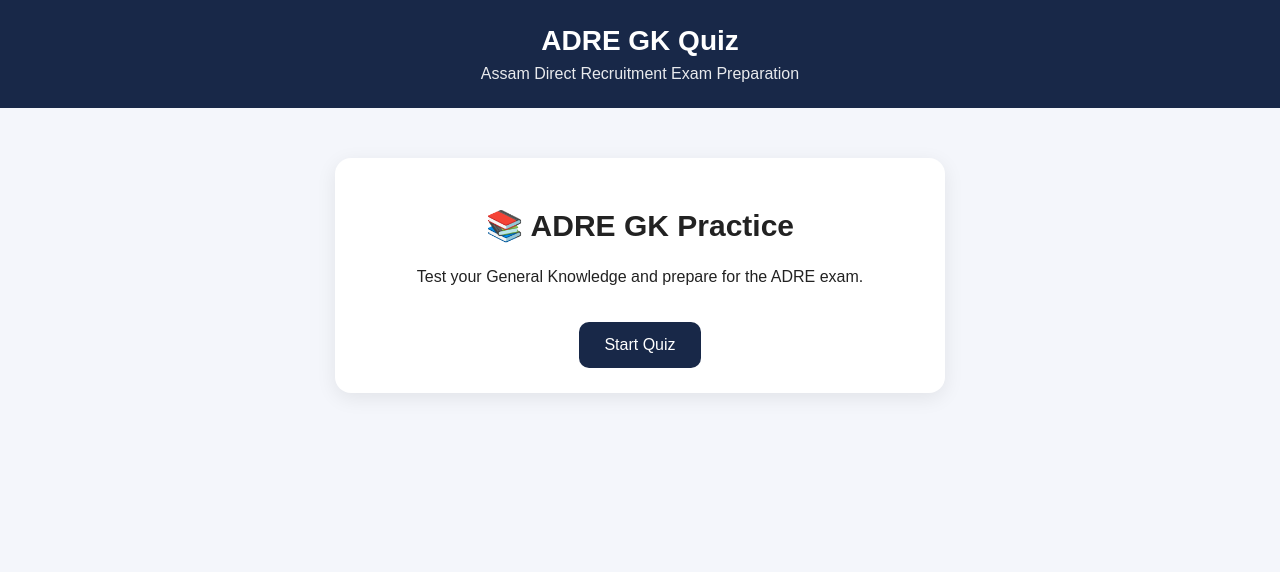
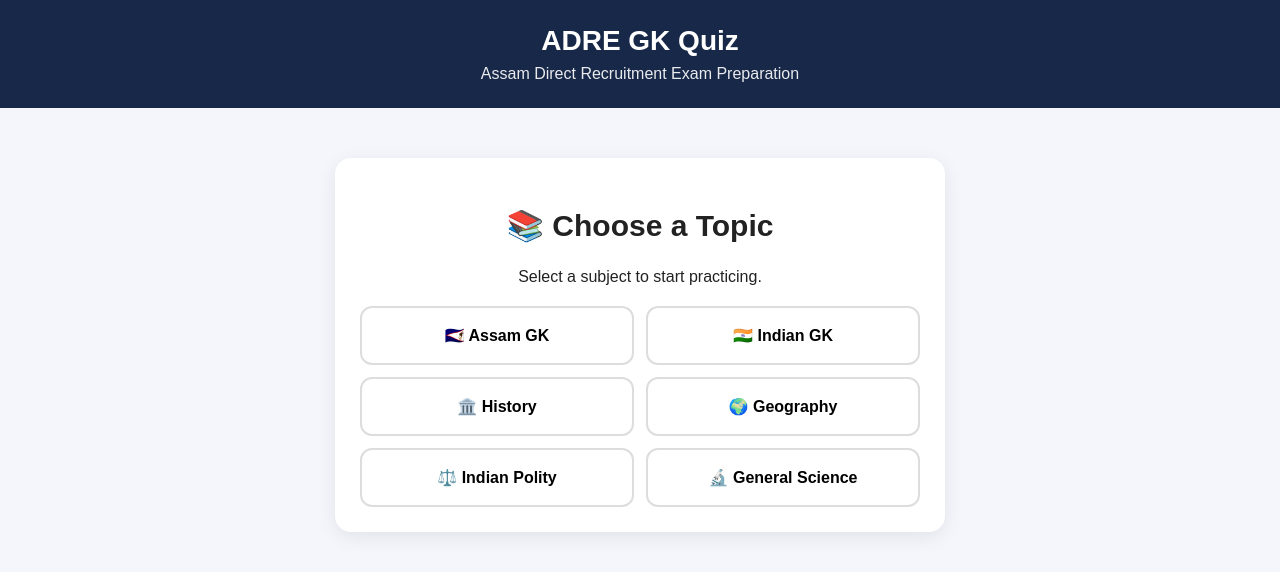
Before and after one commit to munchi-hub/ADRE--GK, a plain HTML site: page index.html in a window 1280 px wide. Drawn offline with Linux system fonts and the light colour scheme.

Commit message:
Update index.html

```diff
--- a/index.html
+++ b/index.html
@@ -50,6 +50,35 @@ header p {
     box-shadow: 0 5px 20px rgba(0,0,0,0.08);
 }
 
+.result {
+    text-align: center;
+}
+
+.result h2 {
+    font-size: 30px;
+}
+
+.topic-grid {
+    display: grid;
+    grid-template-columns: 1fr 1fr;
+    gap: 12px;
+    margin-top: 20px;
+}
+
+.topic-btn {
+    padding: 18px 10px;
+    border: 2px solid #ddd;
+    border-radius: 12px;
+    background: white;
+    font-size: 16px;
+    font-weight: bold;
+    cursor: pointer;
+}
+
+.topic-btn:hover {
+    background: #f1f4ff;
+}
+
 #question {
     font-size: 21px;
     font-weight: bold;
@@ -84,8 +113,8 @@ header p {
 }
 
 #nextBtn,
-#startBtn,
-#restartBtn {
+#restartBtn,
+#homeBtn {
     margin-top: 20px;
     padding: 14px 25px;
     border: none;
@@ -106,14 +135,6 @@ header p {
     display: none;
 }
 
-.result {
-    text-align: center;
-}
-
-.result h2 {
-    font-size: 30px;
-}
-
 @media (max-width: 600px) {
     .container {
         margin: 15px auto;
@@ -126,6 +147,10 @@ header p {
 
     header h1 {
         font-size: 24px;
+    }
+
+    .topic-grid {
+        grid-template-columns: 1fr;
     }
 }
 </style>
@@ -140,12 +165,44 @@ header p {
 
 <div class="container">
 
-    <div id="startScreen" class="card result">
-        <h2>📚 ADRE GK Practice</h2>
-        <p>Test your General Knowledge and prepare for the ADRE exam.</p>
-        <button id="startBtn" onclick="startQuiz()">Start Quiz</button>
+    <!-- TOPIC SCREEN -->
+    <div id="topicScreen" class="card result">
+
+        <h2>📚 Choose a Topic</h2>
+
+        <p>Select a subject to start practicing.</p>
+
+        <div class="topic-grid">
+
+            <button class="topic-btn" onclick="startQuiz('assam')">
+                🇦🇸 Assam GK
+            </button>
+
+            <button class="topic-btn" onclick="startQuiz('india')">
+                🇮🇳 Indian GK
+            </button>
+
+            <button class="topic-btn" onclick="startQuiz('history')">
+                🏛️ History
+            </button>
+
+            <button class="topic-btn" onclick="startQuiz('geography')">
+                🌍 Geography
+            </button>
+
+            <button class="topic-btn" onclick="startQuiz('polity')">
+                ⚖️ Indian Polity
+            </button>
+
+            <button class="topic-btn" onclick="startQuiz('science')">
+                🔬 General Science
+            </button>
+
         </div>
 
+    </div>
+
+    <!-- QUIZ SCREEN -->
     <div id="quizScreen" class="card hidden">
 
         <div id="score">Score: 0</div>
@@ -162,14 +219,21 @@ header p {
 
     </div>
 
+    <!-- RESULT SCREEN -->
     <div id="resultScreen" class="card result hidden">
 
         <h2>🎉 Quiz Complete!</h2>
 
         <p id="finalScore"></p>
 
-        <button id="restartBtn" onclick="startQuiz()">
-            Try Again
+        <button id="restartBtn" onclick="showTopics()">
+            Choose Another Topic
+        </button>
+
+        <br>
+
+        <button id="homeBtn" onclick="showTopics()">
+            🏠 Back to Topics
         </button>
 
     </div>
@@ -178,7 +242,9 @@ header p {
 
 <script>
 
-const questions = [
+const questions = {
+
+    assam: [
 
         {
             question: "What is the capital of Assam?",
@@ -210,17 +276,113 @@ const questions = [
             answer: 2
         }
 
-];
+    ],
 
+    india: [
+
+        {
+            question: "What is the capital of India?",
+            options: ["Mumbai", "New Delhi", "Kolkata", "Chennai"],
+            answer: 1
+        },
+
+        {
+            question: "What is the national animal of India?",
+            options: ["Lion", "Elephant", "Tiger", "Leopard"],
+            answer: 2
+        },
+
+        {
+            question: "Which is the largest state of India by area?",
+            options: ["Maharashtra", "Rajasthan", "Madhya Pradesh", "Uttar Pradesh"],
+            answer: 1
+        }
+
+    ],
+
+    history: [
+
+        {
+            question: "Who was the first emperor of the Maurya Empire?",
+            options: ["Ashoka", "Chandragupta Maurya", "Bindusara", "Harsha"],
+            answer: 1
+        },
+
+        {
+            question: "Who founded the Mughal Empire in India?",
+            options: ["Akbar", "Babur", "Humayun", "Shah Jahan"],
+            answer: 1
+        },
+
+        {
+            question: "In which year did India become independent?",
+            options: ["1945", "1946", "1947", "1950"],
+            answer: 2
+        }
+
+    ],
+
+    geography: [
+
+        {
+            question: "Which is the longest river in India?",
+            options: ["Ganga", "Yamuna", "Godavari", "Narmada"],
+            answer: 0
+        },
+
+        {
+            question: "Which is the highest mountain peak in India?",
+            options: ["Mount Everest", "Kangchenjunga", "Nanda Devi", "Annapurna"],
+            answer: 1
+        }
+
+    ],
+
+    polity: [
+
+        {
+            question: "Who is the constitutional head of India?",
+            options: ["Prime Minister", "President", "Chief Justice", "Home Minister"],
+            answer: 1
+        },
+
+        {
+            question: "How many houses are there in the Parliament of India?",
+            options: ["One", "Two", "Three", "Four"],
+            answer: 1
+        }
+
+    ],
+
+    science: [
+
+        {
+            question: "What is the chemical formula of water?",
+            options: ["CO2", "O2", "H2O", "NaCl"],
+            answer: 2
+        },
+
+        {
+            question: "Which planet is known as the Red Planet?",
+            options: ["Venus", "Mars", "Jupiter", "Mercury"],
+            answer: 1
+        }
+
+    ]
+
+};
+
+let currentTopic = "";
 let currentQuestion = 0;
 let score = 0;
 
-function startQuiz() {
+function startQuiz(topic) {
 
+    currentTopic = topic;
     currentQuestion = 0;
     score = 0;
 
-    document.getElementById("startScreen").classList.add("hidden");
+    document.getElementById("topicScreen").classList.add("hidden");
     document.getElementById("resultScreen").classList.add("hidden");
     document.getElementById("quizScreen").classList.remove("hidden");
 
@@ -229,7 +391,7 @@ function startQuiz() {
 
 function showQuestion() {
 
-    const q = questions[currentQuestion];
+    const q = questions[currentTopic][currentQuestion];
 
     document.getElementById("question").textContent =
         (currentQuestion + 1) + ". " + q.question;
@@ -254,7 +416,7 @@ function showQuestion() {
         button.className = "option";
 
         button.onclick = function() {
-            checkAnswer(index, button);
+            checkAnswer(index);
         };
 
         optionsDiv.appendChild(button);
@@ -263,9 +425,9 @@ function showQuestion() {
 
 }
 
-function checkAnswer(selected, clickedButton) {
+function checkAnswer(selected) {
 
-    const q = questions[currentQuestion];
+    const q = questions[currentTopic][currentQuestion];
 
     const buttons = document.querySelectorAll(".option");
 
@@ -298,14 +460,15 @@ function nextQuestion() {
 
     currentQuestion++;
 
-    if (currentQuestion >= questions.length) {
+    if (currentQuestion >= questions[currentTopic].length) {
 
         document.getElementById("quizScreen").classList.add("hidden");
 
         document.getElementById("resultScreen").classList.remove("hidden");
 
         document.getElementById("finalScore").textContent =
-            "You scored " + score + " out of " + questions.length + ".";
+            "You scored " + score + " out of " +
+            questions[currentTopic].length + ".";
 
     } else {
 
@@ -315,6 +478,14 @@ function nextQuestion() {
 
 }
 
+function showTopics() {
+
+    document.getElementById("quizScreen").classList.add("hidden");
+    document.getElementById("resultScreen").classList.add("hidden");
+    document.getElementById("topicScreen").classList.remove("hidden");
+
+}
+
 </script>
 
 </body>
```
Lines whose indentation alone changed are shown as unchanged.
